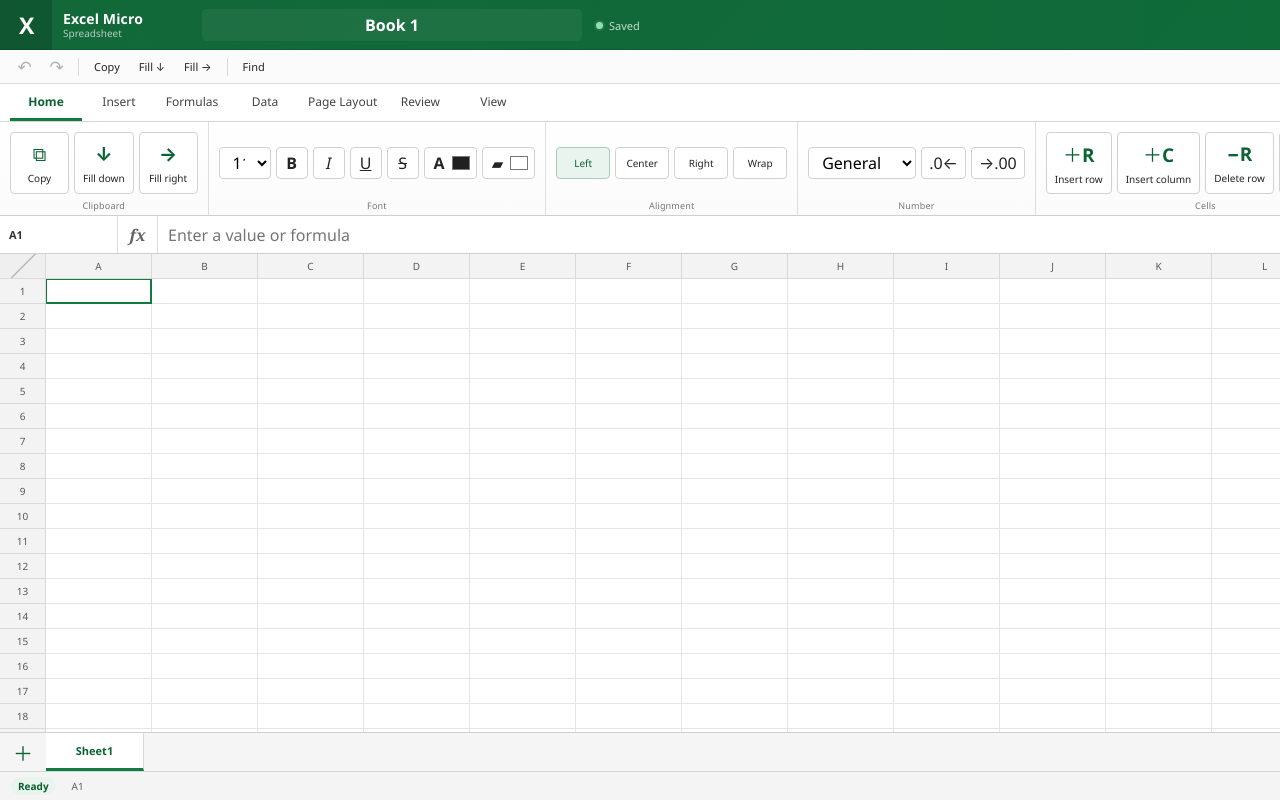
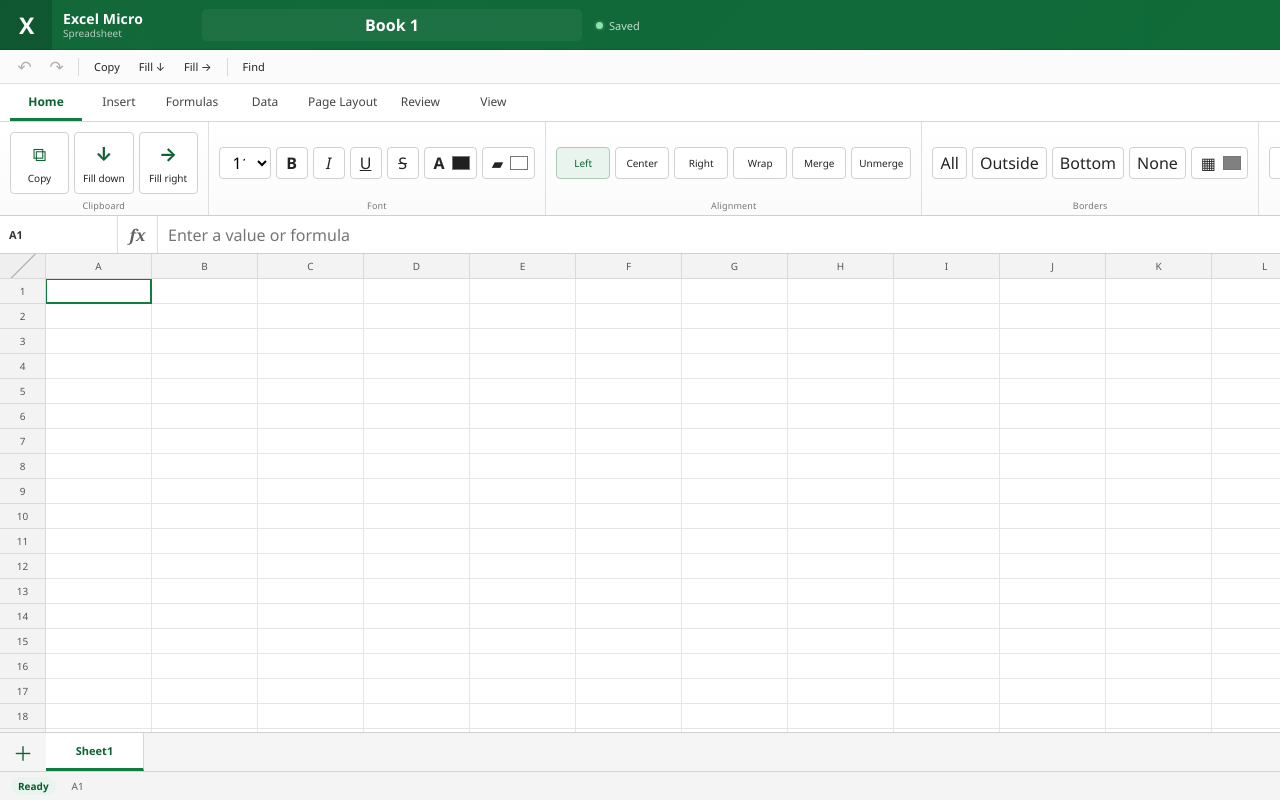
Before and after one commit to customerservice-prog/Excel-Micro, a React (Vite) app: page / in a window 1280 px wide. Built offline with nearby package versions, Linux system fonts and the light colour scheme.

Commit message:
Expose merge borders hyperlinks and hidden dimensions

```diff
--- a/src/App.tsx
+++ b/src/App.tsx
@@ -2326,6 +2326,7 @@ export default function App() {
 
   const columnTemplate = useMemo(() => {
     const widths = Array.from({ length: COLS }, (_, col) => {
+      if (sheet.hiddenColumns?.[String(col)]) return '0px'
       const width = getColumnWidth(sheet, col) * zoom / 100
       return `${Math.round(width)}px`
     })
@@ -2334,12 +2335,13 @@ export default function App() {
 
   const rowTemplate = useMemo(() => {
     const heights = Array.from({ length: ROWS }, (_, row) => {
+      if (hiddenRows.has(row) || sheet.hiddenRows?.[String(row)]) return '0px'
       const height = getRowHeight(sheet, row) * zoom / 100
       return `${Math.max(20, Math.round(height))}px`
     })
     const headerHeight = Math.max(20, Math.round(DEFAULT_ROW_HEIGHT * zoom / 100))
     return `${headerHeight}px ${heights.join(' ')}`
-  }, [sheet, zoom])
+  }, [hiddenRows, sheet, zoom])
 
   const gridStyle = {
     '--row-height': `${Math.max(20, Math.round(DEFAULT_ROW_HEIGHT * zoom / 100))}px`,
@@ -2491,6 +2493,23 @@ export default function App() {
               <button className={cell.format?.align === 'center' ? 'on compact wide' : 'compact wide'} onClick={() => applyFormat({ align: 'center' })}>Center</button>
               <button className={cell.format?.align === 'right' ? 'on compact wide' : 'compact wide'} onClick={() => applyFormat({ align: 'right' })}>Right</button>
               <button className={cell.format?.wrap ? 'on compact wide' : 'compact wide'} onClick={() => applyFormat({ wrap: !cell.format?.wrap })}>Wrap</button>
+              <button className="compact wide" onClick={mergeSelection}>Merge</button>
+              <button className="compact wide" onClick={unmergeSelection}>Unmerge</button>
+            </Group>
+
+            <Group name="Borders">
+              <button className="compact" onClick={() => applyBorders('all')}>All</button>
+              <button className="compact" onClick={() => applyBorders('outside')}>Outside</button>
+              <button className="compact" onClick={() => applyBorders('bottom')}>Bottom</button>
+              <button className="compact" onClick={() => applyBorders('none')}>None</button>
+              <label className="color-label" title="Border color">
+                ▦
+                <input
+                  type="color"
+                  value={cell.format?.borderColor || '#808080'}
+                  onChange={(e) => applyFormat({ borderColor: e.target.value })}
+                />
+              </label>
             </Group>
 
             <Group name="Number">
@@ -2539,6 +2558,10 @@ export default function App() {
               <RibbonButton icon="▥" label="Bar chart" onClick={() => { setChartType('bar'); setChartOpen(true) }} />
               <RibbonButton icon="⌁" label="Line chart" onClick={() => { setChartType('line'); setChartOpen(true) }} />
               <RibbonButton icon="◔" label="Pie chart" onClick={() => { setChartType('pie'); setChartOpen(true) }} />
+            </Group>
+
+            <Group name="Links">
+              <RibbonButton icon="↗" label="Hyperlink" onClick={() => openHyperlink()} />
             </Group>
 
             <Group name="Worksheets">
@@ -2720,6 +2743,13 @@ export default function App() {
               <button className="compact" onClick={() => adjustRowHeight(-6)}>Shorter</button>
               <button className="compact" onClick={() => adjustRowHeight(6)}>Taller</button>
               <button className="compact" onClick={resetRowHeight}>Reset</button>
+            </Group>
+
+            <Group name="Visibility">
+              <button className="compact" onClick={hideSelectedRows}>Hide rows</button>
+              <button className="compact" onClick={unhideAllRows}>Unhide rows</button>
+              <button className="compact" onClick={hideSelectedColumns}>Hide columns</button>
+              <button className="compact" onClick={unhideAllColumns}>Unhide columns</button>
             </Group>
 
             <Group name="Zoom">
```
